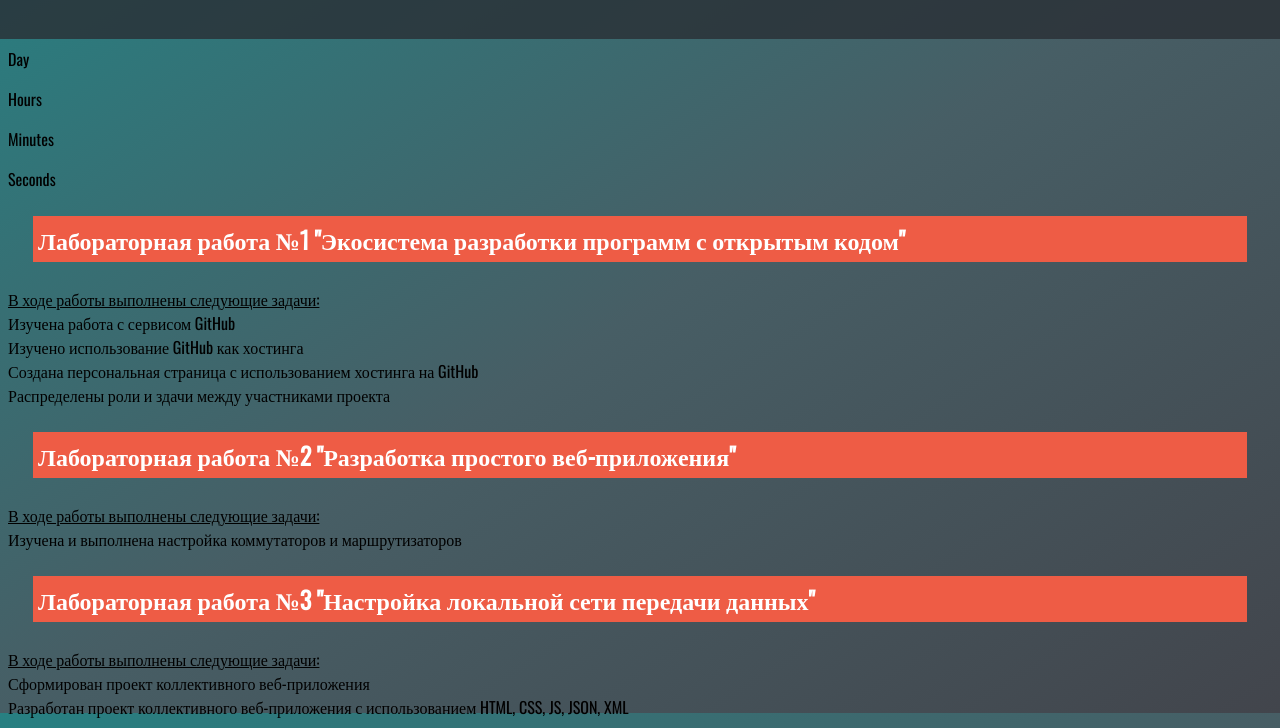
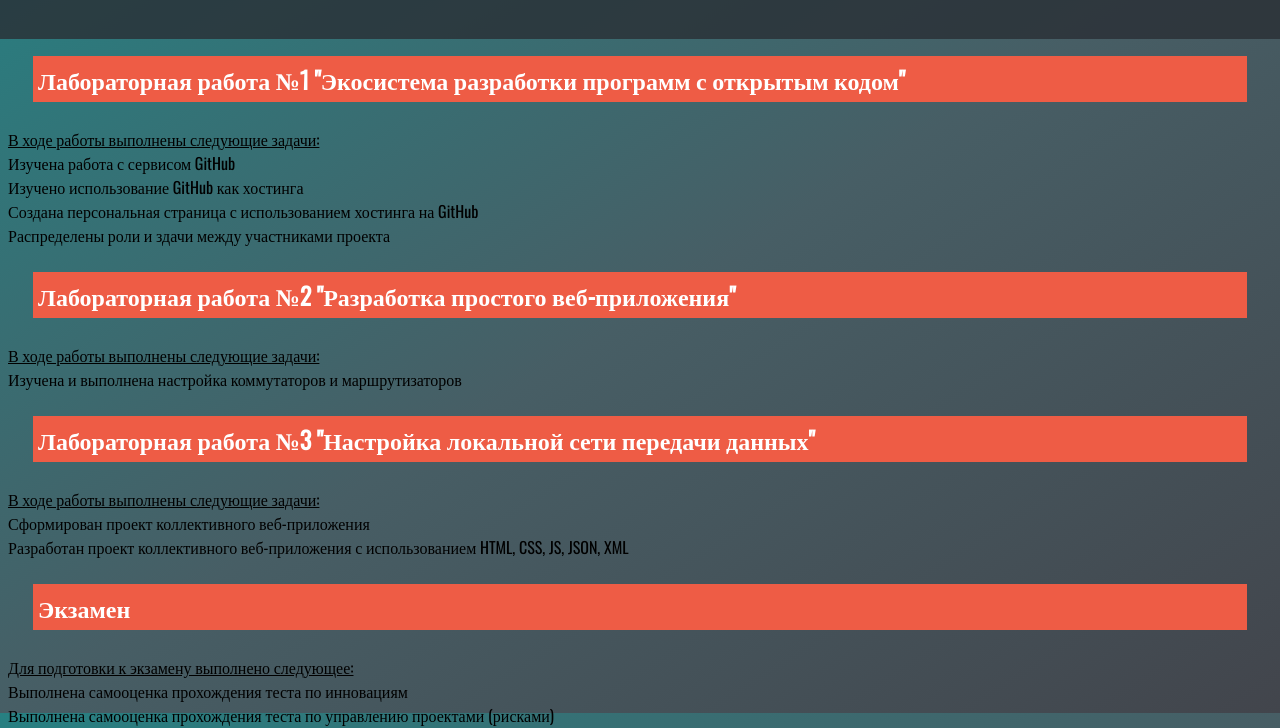
Before and after one commit to Treptor/Treptor.github.io, a plain HTML site: page index.html in a window 1280 px wide. Shown: the part 87-815 px from the top of the page. Drawn offline with nearby package versions, Linux system fonts and the light colour scheme.

Commit message:
Update index.html

```diff
--- a/index.html
+++ b/index.html
@@ -11,36 +11,7 @@
 		<div class="topdeck">
 			<h1 align="center">Интернет-технологии</h1>
 		</div>
-		<div class="clock-container">
-  <div class="clock-col">
-    <p class="clock-day clock-timer">
-    </p>
-    <p class="clock-label">
-      Day
-    </p>
-  </div>
-  <div class="clock-col">
-    <p class="clock-hours clock-timer">
-    </p>
-    <p class="clock-label">
-      Hours
-    </p>
-  </div>
-  <div class="clock-col">
-    <p class="clock-minutes clock-timer">
-    </p>
-    <p class="clock-label">
-      Minutes
-    </p>
-  </div>
-  <div class="clock-col">
-    <p class="clock-seconds clock-timer">
-    </p>
-    <p class="clock-label">
-      Seconds
-    </p>
-  </div>
-</div>
+		<div id="MyClockDisplay" class="clock" onload="showTime()"></div>
 		<div class="div1">
 			<h2 class="div1">Лабораторная работа №1 "Экосистема разработки программ с открытым кодом"</h2>
 			<p class="regrext">
```
